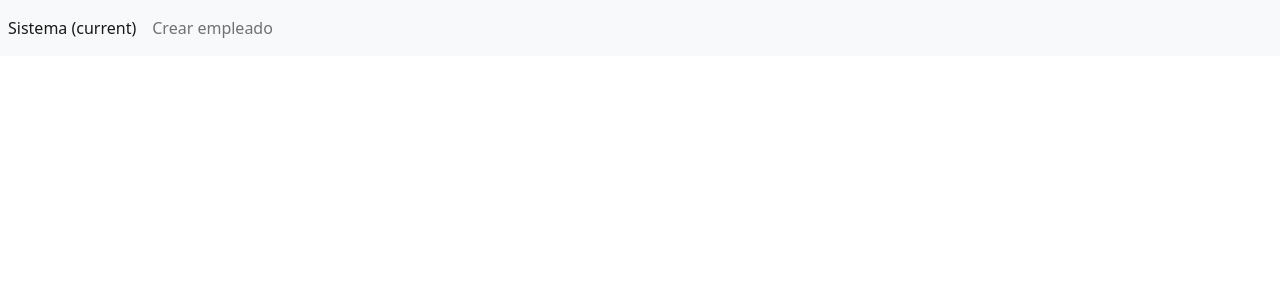
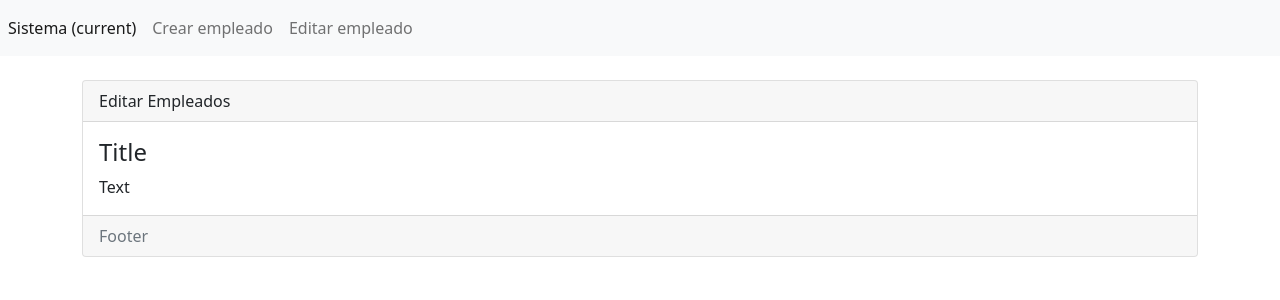
Before and after one commit to evalle-mx/crud-react, a React (Create React App) app: page /editar in a window 1280 px wide. Shown: the top 300 px of the page. Built offline with nearby package versions, Linux system fonts and the light colour scheme.

Commit message:
8) Componente Editar

```diff
--- a/src/App.js
+++ b/src/App.js
@@ -2,6 +2,8 @@
 import './App.css';
 import Listar from "./componentes/Listar";
 import Crear from "./componentes/Crear";
+import Editar from "./componentes/Editar";
+
 import { Route, BrowserRouter as Router } from "react-router-dom";
 
 function App() {
@@ -11,6 +13,7 @@ function App() {
           <div className="nav navbar-nav">
               <a className="nav-item nav-link active" href="/">Sistema <span className="sr-only">(current)</span></a>
               <a className="nav-item nav-link" href="/crear">Crear empleado</a>
+              <a className="nav-item nav-link" href="/editar">Editar empleado</a>
           </div>
       </nav>
 
@@ -18,6 +21,7 @@ function App() {
       <br></br>
       <Route exact path="/" component={Listar}></Route>
       <Route path="/crear" component={Crear}></Route>
+      <Route path="/editar" component={Editar}></Route>
 
     </div>
     </Router>
--- /dev/null
+++ b/src/componentes/Editar.js
@@ -0,0 +1,23 @@
+import React from 'react';
+
+class Editar extends React.Component {
+    constructor(props) {
+        super(props);
+        this.state = {  }
+    }
+    render() {
+        return ( <div className="card">
+            <div className="card-header">
+                Editar Empleados
+            </div>
+            <div className="card-body">
+                <h4 className="card-title">Title</h4>
+                <p className="card-text">Text</p>
+            </div>
+            <div className="card-footer text-muted">
+                Footer
+            </div>
+        </div> );
+    }
+}
+export default Editar;
```
